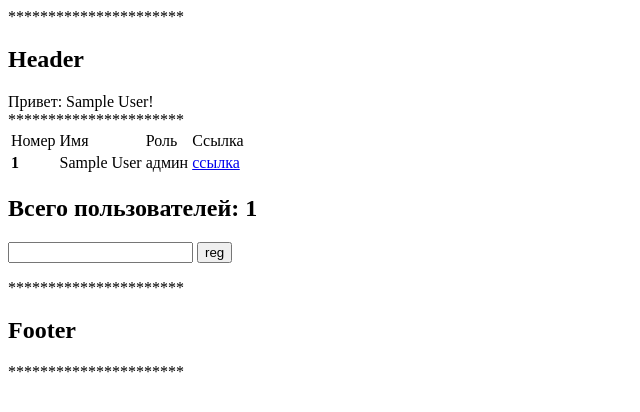
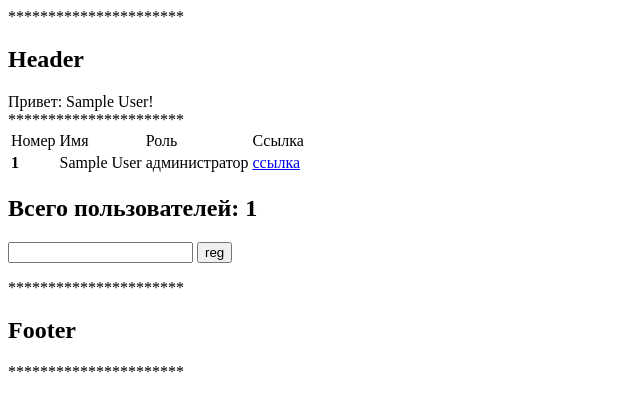
Before and after one commit to julia-t/test, a PHP site: page /?id=1 in a window 1280 px wide. Shown: the top 412 px of the page, without its empty margins (0-640 px from the left). Run offline with PHP 8.4, Linux system fonts and the light colour scheme; tables that the repository leaves empty or names only in its code hold one stand-in row (values such as "Sample post"); data that the repository does not hold is empty.

Commit message:
Update index.php

```diff
--- a/index.php
+++ b/index.php
@@ -27,7 +27,7 @@ foreach ($persons as $key => $row) {?>
         <td><?=$row['name']?></td>
         <td>
             <? if ($row['role'] == 'admin') {?>
-                админ
+                администратор
             <? } else {?>
                 пользователь
             <? } ?>
```
